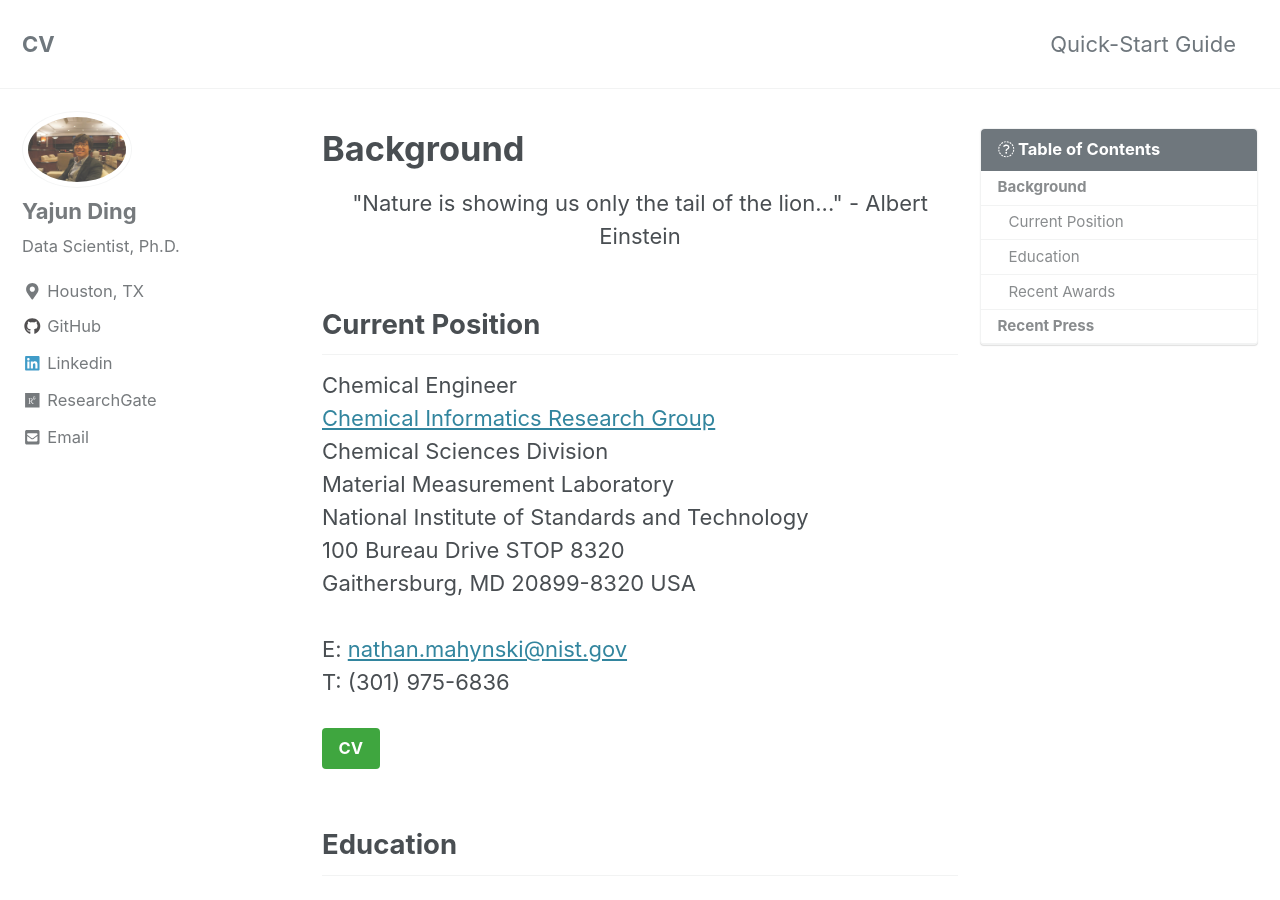
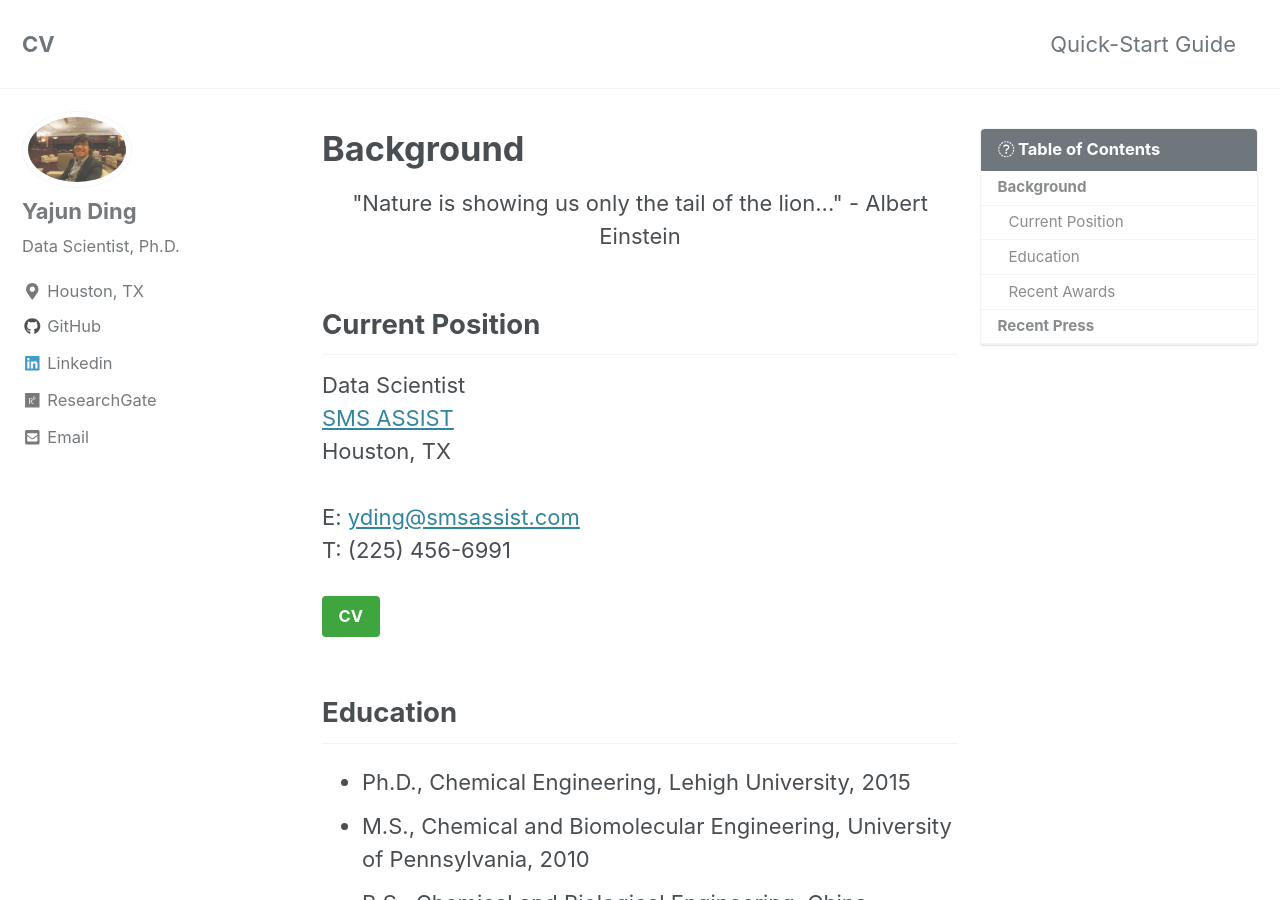
Before and after one commit to tatadyj/tatadyj.github.io, a Jekyll site: the page built from _bio/bio.md, in a window 1280 px wide and 900 px high. Built offline with Jekyll 4.4.1, drawn with Linux system fonts in a browser that asks for light colours; cached includes are drawn as plain includes; nearby versions of some CDN libraries; some of the changed text lies outside the part shown.

Commit message:
new github again

```diff
--- a/_bio/bio.md
+++ b/_bio/bio.md
@@ -12,31 +12,25 @@ title: ""
 
 ## Current Position
 
-Chemical Engineer \\
-[Chemical Informatics Research Group](https://www.nist.gov/mml/csd/chemical-informatics-research-group) \\
-Chemical Sciences Division \\
-Material Measurement Laboratory \\
-National Institute of Standards and Technology \\
-100 Bureau Drive STOP 8320 \\
-Gaithersburg, MD 20899-8320 USA \\
+Data Scientist \\
+[SMS ASSIST](https://www.smsassist.com) \\
+Houston, TX \\
 \\
-E: [nathan.mahynski@nist.gov](mailto: nathan.mahynski@nist.gov) \\
-T: (301) 975-6836
+E: [yding@smsassist.com](mailto: yding@smsassist.com) \\
+T: (225) 456-6991
 
-[CV](https://drive.google.com/file/d/0B6sFx4ruP0--R2lHcWZmWWV5d3c/view){: .btn .btn--success}
+[CV](view){: .btn .btn--success}
 
 ## Education
 
-* Ph.D., Chemical Engineering, Princeton University, 2015
-  Certificate in Computational and Information Science
-* M.A., Chemical Engineering, Princeton University, 2012
-* B.S., Chemical Engineering, Purdue University, 2010 (Magna Cum Laude)
+* Ph.D., Chemical Engineering, Lehigh University, 2015
+* M.S., Chemical and Biomolecular Engineering, University of Pennsylvania, 2010
+* B.S., Chemical and Biological Engineering, China Agricultural University, 2006
 
 ## Recent Awards
 
-* Election to Sigma Xi, 2017
-* Univ. of Washington Distinguished Young Scholar in Chemical Engineering, 2016
-* Christopher J. Wormald Prize in Thermodynamics, 2015
+* Gotshall Fellowship, Lehigh University, 2012
+* Baldwin Fellowship, Lehigh University, 2010
 
 ---
 
```
